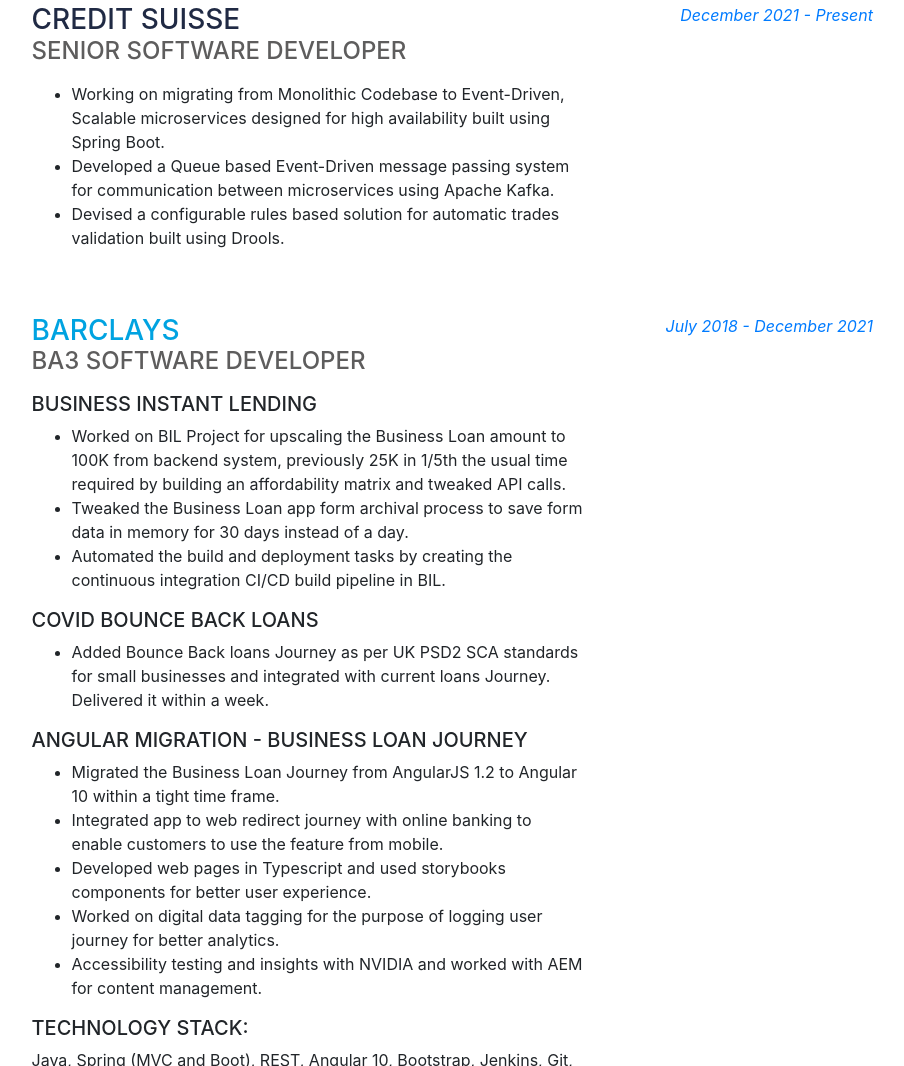
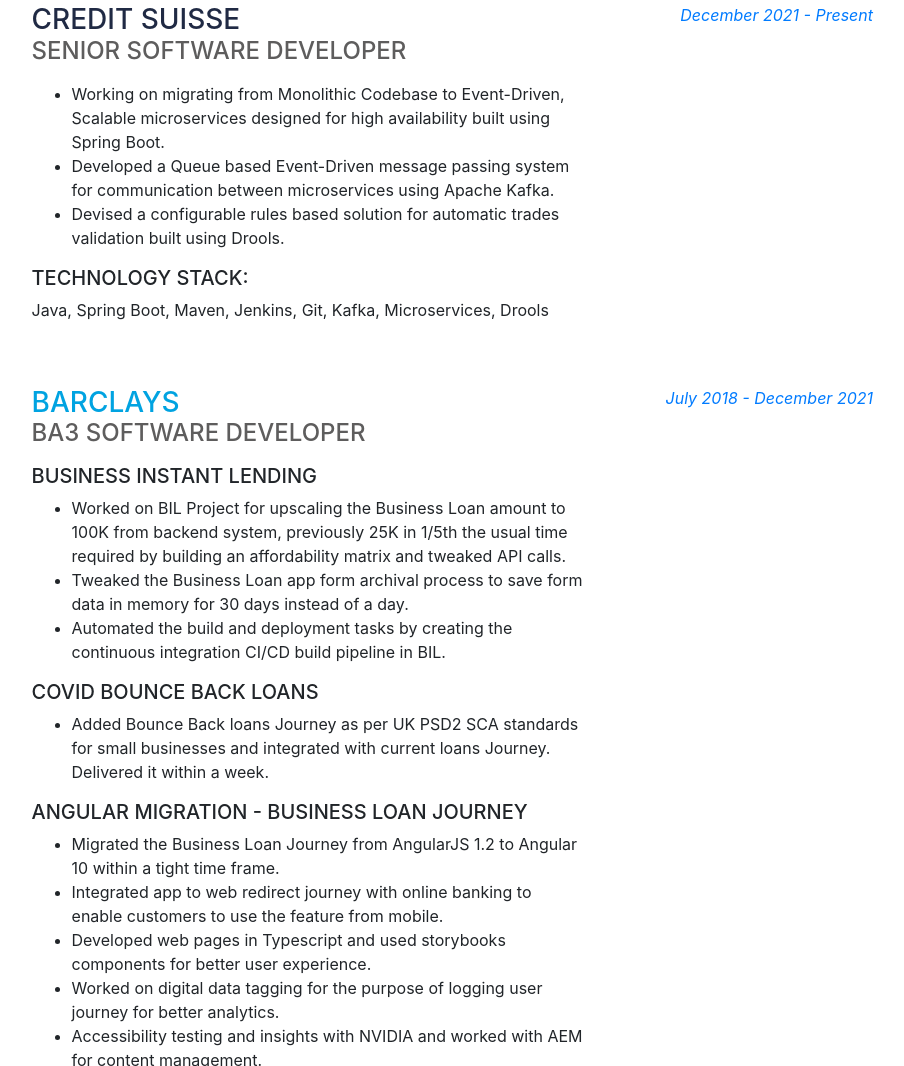
Before and after one commit to shalakasawale/shalakasawale.github.io, a website with bundled scripts: page index.html in a window 1280 px wide. Shown: the part 931-1997 px from the top of the page, without its empty margins (359-1263 px from the left). Built offline with nearby package versions, Linux system fonts and the light colour scheme; a web font is replaced by a local one.

Commit message:
Update Text

```diff
--- a/index.html
+++ b/index.html
@@ -141,6 +141,8 @@
                   using Apache Kafka.</li>
                 <li>Devised a configurable rules based solution for automatic trades validation built using Drools.</li>
               </ul>
+              <h5>Technology Stack:</h5>
+              <p>Java, Spring Boot, Maven, Jenkins, Git, Kafka, Microservices, Drools</p>
             </p>
           </div>
           <div class="resume-date text-md-right">
```
